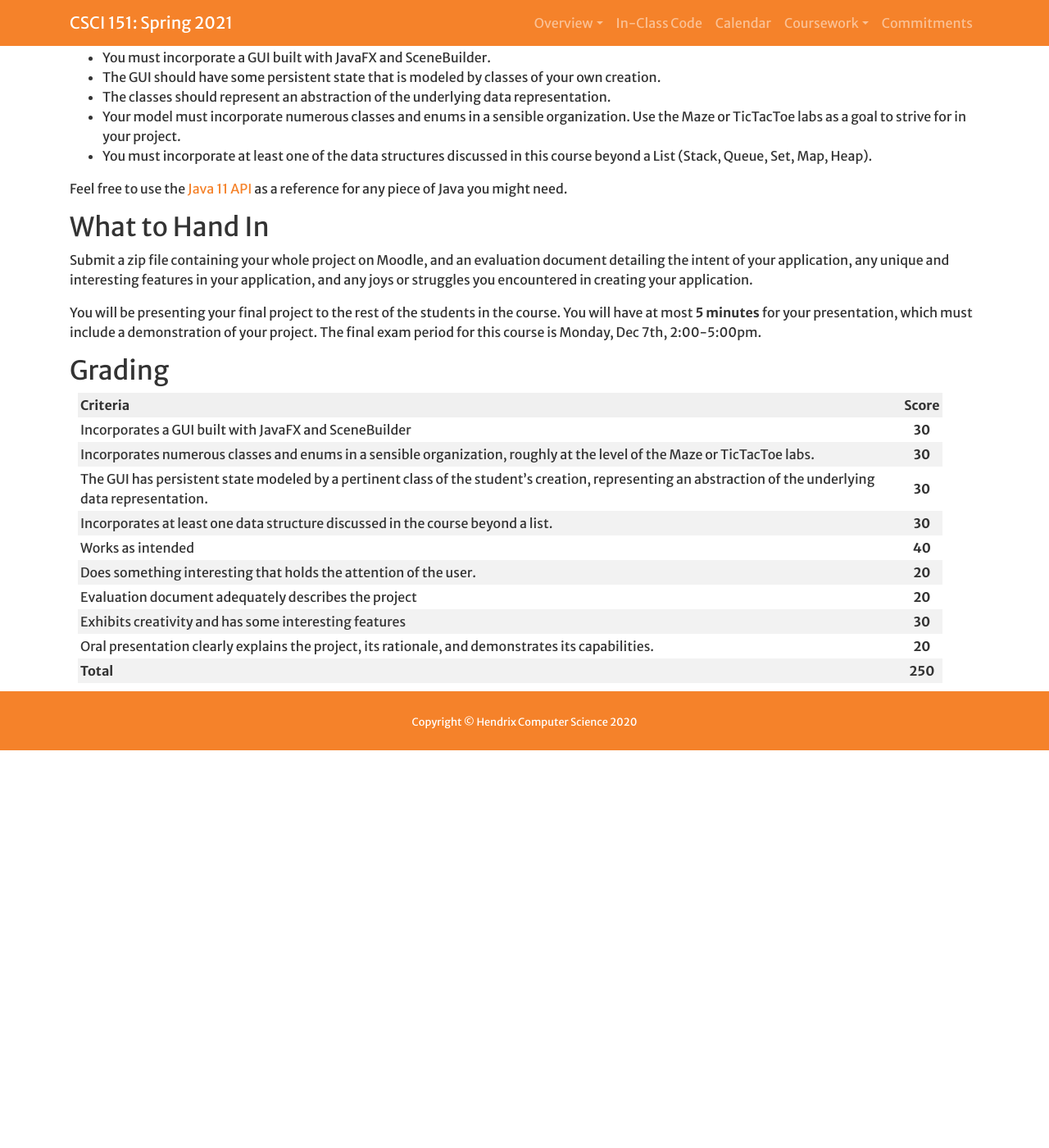
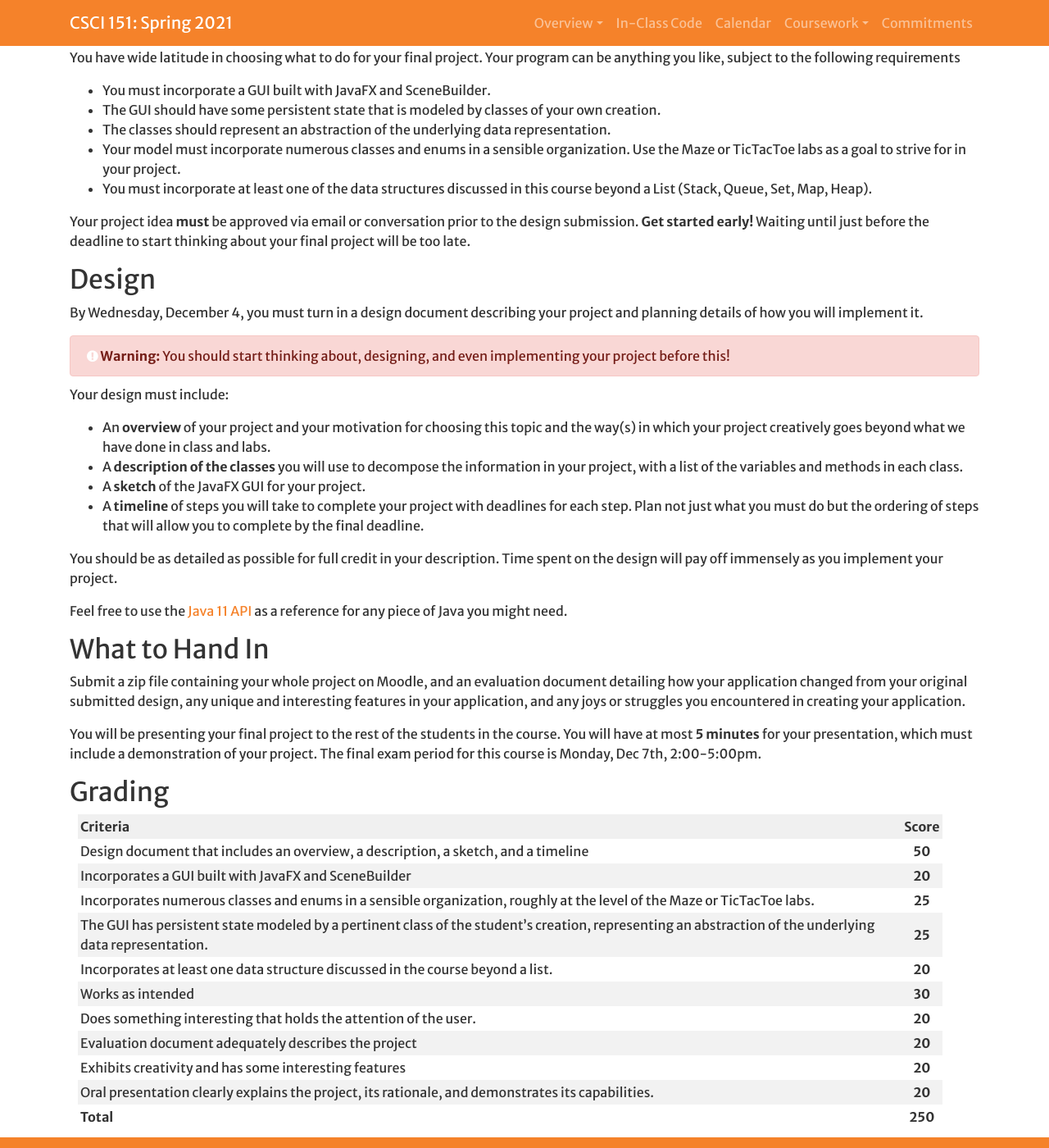
Before and after one commit to Hendrix-CS/csci151, a Jekyll site: the page built from projects/final-project.md, in a window 1280 px wide and 1400 px high, scrolled down 409 px. Shown: the whole window at 82% size. Built offline with Jekyll 4.4.1, drawn with Linux system fonts in a browser that asks for light colours; a script that is not in the unit is left out; our own code applies the rules of GitHub Pages for plain Markdown files; before the commit the page ends 1324 px from its top, so only the background shows below that.

Commit message:
Adding Design Document to final project

```diff
--- a/projects/final-project.md
+++ b/projects/final-project.md
@@ -20,7 +20,11 @@ incorporating elements of data structures in your implementation.
 
 ## Description
 
-Write a complex Java Application. Your program can be anything you like,
+Unlike the other projects, you may work with one partner for the final
+project. You can also work individually if you wish.
+
+You have wide latitude in choosing what to do for your final project.
+Your program can be anything you like,
 subject to the following requirements
 
 -   You must incorporate a GUI built with JavaFX and SceneBuilder.
@@ -35,6 +39,38 @@ subject to the following requirements
     in this course beyond a List (Stack, Queue, Set,
     Map, Heap).
 
+Your project
+idea **must** be approved via email or conversation prior to the design submission.
+**Get started early!** Waiting until just before
+the deadline to start thinking about your final project will be too
+late.
+
+## Design
+
+By {{page.designdue}}, you must turn in a design document describing
+your project and planning details of how you will implement it.
+
+{% include warning.html content="You should start thinking about, designing, and even
+implementing your project before this!" %}
+
+Your design must include:
+
+*   An **overview** of your project and your motivation for choosing this
+    topic and the way(s) in which your project creatively goes beyond what
+    we have done in class and labs.
+*   A **description of the classes** you will use to decompose the
+    information in your project, with a list of the variables and
+    methods in each class.
+*   A **sketch** of the JavaFX GUI for your project.
+*   A **timeline** of steps you will take to complete your project with
+    deadlines for each step. Plan not just what you must do but the
+    ordering of steps that will allow you to complete by the final
+    deadline.
+
+You should be as detailed as possible for full credit in your
+description. Time spent on the design will pay off immensely as you
+implement your project.
+
 Feel free to use the [Java 11
 API](https://docs.oracle.com/en/java/javase/11/docs/api/index.html) as a
 reference for any piece of Java you might need.
@@ -42,7 +78,8 @@ reference for any piece of Java you might need.
 ## What to Hand In
 
 Submit a zip file containing your whole project on Moodle, and an
-evaluation document detailing the intent of your application, any unique
+evaluation document detailing how your application changed from your
+original submitted design, any unique
 and interesting features in your application, and any joys or struggles
 you encountered in creating your application.
 
@@ -55,13 +92,14 @@ period for this course is {{page.finaldue}}.
 
 |Criteria|Score|
 ||----|:---:|
-| Incorporates a GUI built with JavaFX and SceneBuilder  |  **30**  |
-| Incorporates numerous classes and enums in a sensible organization, roughly at the level of the Maze or TicTacToe labs.  | **30**   |
-| The GUI has persistent state modeled by a pertinent class of the student’s creation, representing an abstraction of the underlying data representation.  | **30**   |
-| Incorporates at least one data structure discussed in the course beyond a list.  | **30**  |
-| Works as intended  |  **40**      |
+| Design document that includes an overview, a description, a sketch, and a timeline | **50** |
+| Incorporates a GUI built with JavaFX and SceneBuilder  |  **20**  |
+| Incorporates numerous classes and enums in a sensible organization, roughly at the level of the Maze or TicTacToe labs.  | **25**   |
+| The GUI has persistent state modeled by a pertinent class of the student’s creation, representing an abstraction of the underlying data representation.  | **25**   |
+| Incorporates at least one data structure discussed in the course beyond a list.  | **20**  |
+| Works as intended  |  **30**      |
 | Does something interesting that holds the attention of the user.    |      **20**      |
 | Evaluation document adequately describes the project   | **20**      |
-| Exhibits creativity and has some interesting features    | **30**    |
+| Exhibits creativity and has some interesting features    | **20**    |
 | Oral presentation clearly explains the project, its rationale, and demonstrates its capabilities.    |  **20**   |
 | **Total**   |  **250** |
```
Also changed, not shown: index.md (+2 -2 lines).
